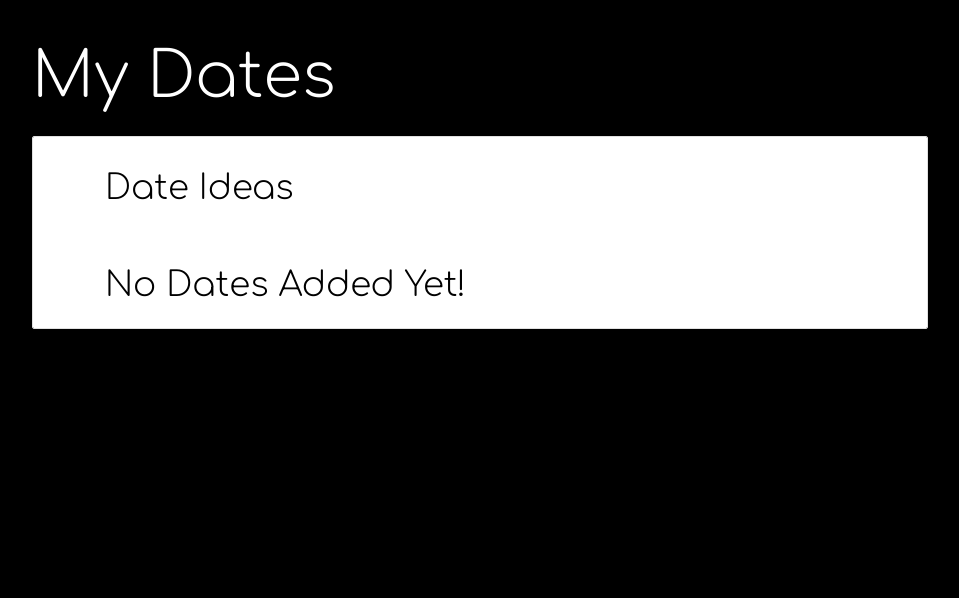
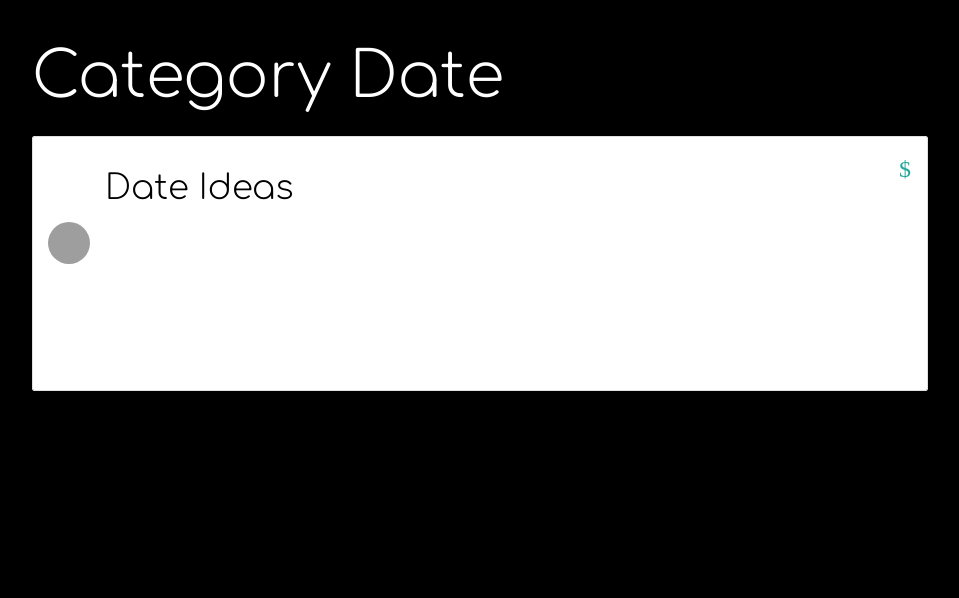
Before and after one commit to mantezana1998/remadi, a Django app: template main_app/templates/dates/dates_list.html in a window 1280 px wide. Shown: the part 64-662 px from the top of the page, without its empty margins (160-1119 px from the left). Run offline with Django 3.2, Linux system fonts and the light colour scheme; tables that the repository leaves empty hold one stand-in row (values such as "Sample post"); the template is opened without the code that fills it: values that come from a table or form of the project are taken from there, most other values are stand-ins (such as "Sample title", 1, 10 or a date in 2020); grey boxes are pictures that could not be loaded.

Commit message:
dates_list.html

```diff
--- a/main_app/templates/dates/dates_list.html
+++ b/main_app/templates/dates/dates_list.html
@@ -1,31 +1,23 @@
 {% extends 'base.html' %}
 
 {% block content  %}
-<h1>My Dates</h1>
+<h1>Category Date</h1>
   <ul class="collection">
     <li class="collection-item avatar">
       <h4 class="date-list">Date Ideas</h4>
-      {% if date.my_lists.count %}
-      {% for date in date.my_lists.all %}
+      {% if events.count %}
+      {% for event in events.all %}
       <img src="https://i.imgur.com/RSo6X7w.jpg" alt="" class="circle">
       <span class="title">Date</span>
-      <table>
-        <thead>
-          <tr>
-              <th>Name: {{myList.name}}</th>
-              <th>Location: {{myList.location}}</th>
-              <th>Time: {{myList.time}}</th>
-              <th>Dates: {{myList.dates}}</th>
-              <th>Price: {{myList.price}}</th>
-          </tr>
-        </tbody>
-      </table>
-
+              <p>Name: {{event.name}}</p>
+              <p>Location: {{event.location}}</p>
+              <p>Time: {{event.time}}</p>
+              <p>Dates: {{event.dates}}</p>
+              <p>Price: {{event.price}}</p>
       <a href="#!" class="secondary-content"><i class="material-icons">$</a>
       {% endfor %}
       {% else %}
       <br>
       <h4 class="date-list">No Dates Added Yet!</h4>
-
       {% endif %}
 {% endblock  %}
--- a/main_app/templates/dates/index.html
+++ b/main_app/templates/dates/index.html
@@ -42,7 +42,7 @@
               <p>Need more adventure? Explore different ideas here.</p>
             </div>
             <div class="card-action">
-              <a class="cat-link" href="dates/2">SEE MORE</a>
+              <a class="cat-link" href="dates/">SEE MORE</a>
             </div>
           </div>
         </div>
--- a/main_app/views.py
+++ b/main_app/views.py
@@ -4,6 +4,7 @@
 from django.contrib.auth.forms import UserCreationForm
 from django.contrib.auth.decorators import login_required
 from .apiaction import ticket_master_events
+from django.template.loader import render_to_string
 
 def home(request):
   return render(request, 'home.html')
@@ -22,7 +23,7 @@
 def dates_lists(request):
   events = ticket_master_events()
   print(events)
-  return render(request, 'dates/dates_list.html', events)
+  return render(request, 'dates/dates_list.html', {events})
 
 
 @login_required
```
